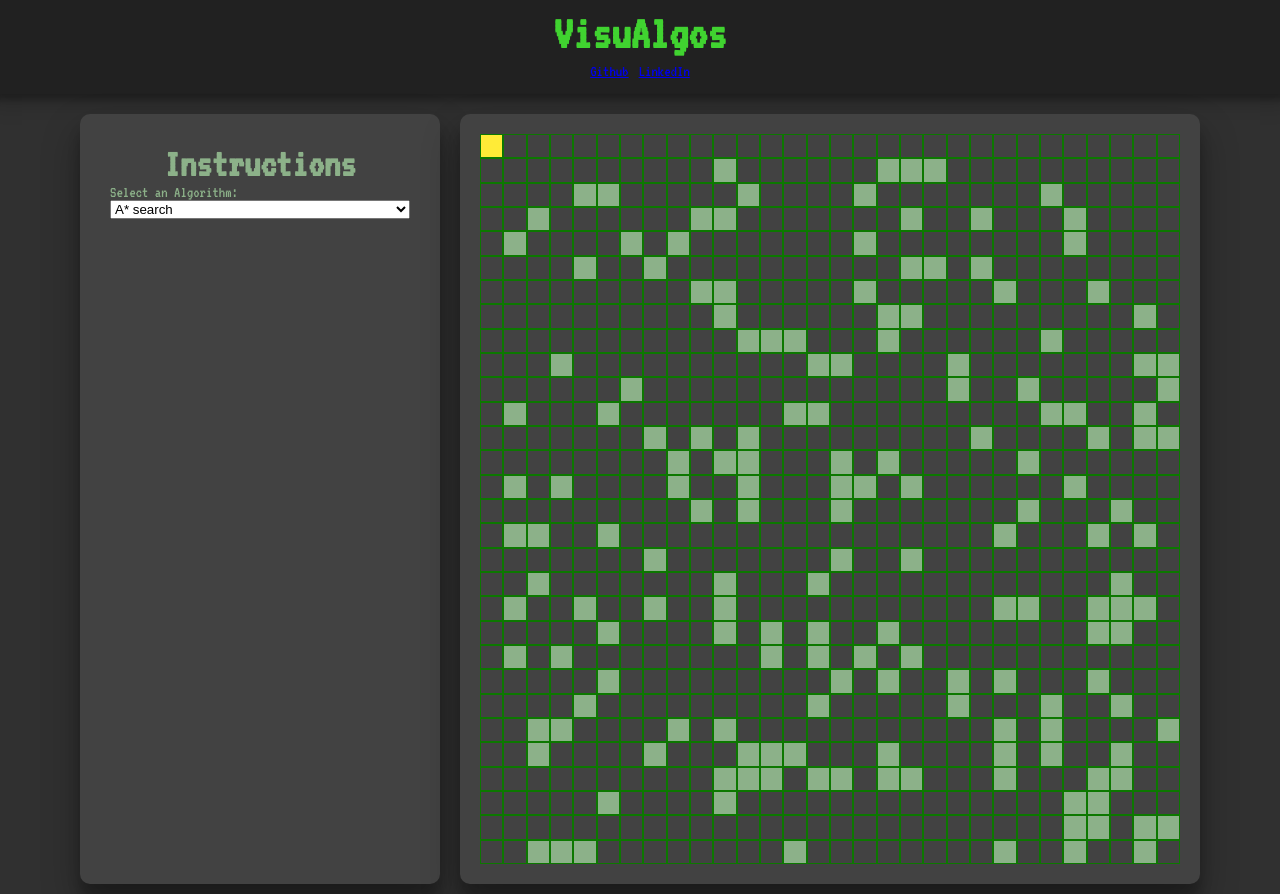
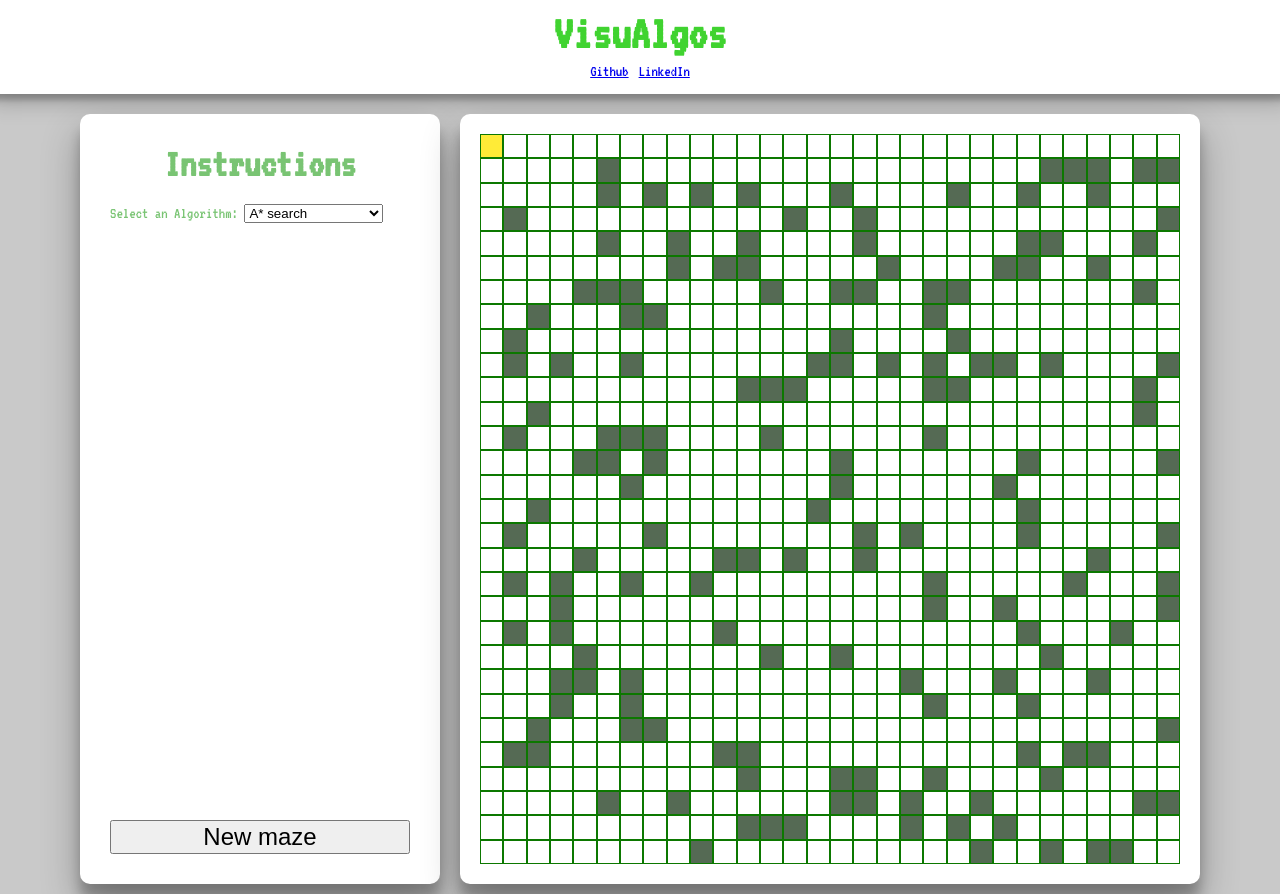
Before and after one commit to justinsuen/visualgos, a PHP site: page / in a window 1280 px wide. Run offline with PHP 8.4, Linux system fonts and the light colour scheme; style sheets or scripts are compiled from the project's sources; some libraries are stand-ins or nearby versions.

Commit message:
Add new maze button and refactor

```diff
--- a/index.html
+++ b/index.html
@@ -20,12 +20,15 @@
   <div id="content">
     <div class="sidebar">
       <h2>Instructions</h2>
+      <div class="options">
         <label>Select an Algorithm:</label>
         <select id="selectAlgo" name="selectAlgo">
           <option value="AStar">A* search</option>
           <option value="BFS">Breadth-first search</option>
           <option value="DFS">Depth-first search</option>
         </select>
+      </div>
+      <button id="new-maze-btn">New maze</button>
     </div>
     <div id="main">
       <div id="grid">Loading grid...</div>
--- a/javascript/main.js
+++ b/javascript/main.js
@@ -14,7 +14,7 @@
 class Graph {
   constructor($graph) {
     this.$graph = $graph;
-    this.algo = null;
+    this.algo = AStar;
     this.grid = [];
     this.nodes = [];
 
@@ -24,6 +24,16 @@
 
     $graph.empty();
 
+    this.newGrid = this.newGrid.bind(this);
+    this.newGrid($graph);
+
+    this.searchGraph = new SearchGraph(this.nodes);
+
+    this.$cells = $graph.find(".grid-cell");
+    this.$cells.bind("click", (e) => this.clickCell($(e.target)));
+  }
+
+  newGrid($graph) {
     const gridSize = 30;
     const $cellTemplate = $("<div />");
 
@@ -59,11 +69,6 @@
       this.grid.push(gridRow);
       this.nodes.push(nodeRow);
     }
-
-    this.searchGraph = new SearchGraph(this.nodes);
-
-    this.$cells = $graph.find(".grid-cell");
-    this.$cells.bind("click", (e) => this.clickCell($(e.target)));
   }
 
   changeAlgo() {
--- a/styles/index.css
+++ b/styles/index.css
@@ -4,7 +4,7 @@
 *  color: #38912E
 *  color: #095A00
 *  path: #52FF44
-*  blocks: #8CB189
+*  blocks: #556A54
 */
 
 @import url('https://fonts.googleapis.com/css?family=VT323');
@@ -20,7 +20,7 @@
   flex-direction: column;
   justify-content: flex-start;
   align-items: center;
-  background-color: #303030;
+  background-color: #C9C9C9;
 }
 
 #header {
@@ -28,7 +28,7 @@
   display: flex;
   flex-direction: column;
   align-items: center;
-  background-color: #212121;
+  background-color: #FFFFFF;
 
   font-family: "VT323";
   color: #40D330;
@@ -61,37 +61,43 @@
   overflow: visible;
 }
 
+#main {
+  width: 700px;
+  border-radius: 10px;
+  padding: 20px;
+  background-color: #FFFFFF;
+  box-shadow: 0 19px 38px rgba(0,0,0,0.30), 0 15px 12px rgba(0,0,0,0.22);
+}
+
 .sidebar {
   display: flex;
   flex-direction: column;
   width: 300px;
   margin-right: 20px;
-  padding: 20px;
+
+  padding: 30px;
+  font-family: "VT323";
+  color: #79C473;
 
   border-radius: 10px;
-  background-color: #424242;
+  background-color: #FFFFFF;
   box-shadow: 0 19px 38px rgba(0,0,0,0.30), 0 15px 12px rgba(0,0,0,0.22);
 }
 
-#main {
-  width: 700px;
-  border-radius: 10px;
-  padding: 20px;
-  background-color: #424242;
-  box-shadow: 0 19px 38px rgba(0,0,0,0.30), 0 15px 12px rgba(0,0,0,0.22);
-}
-
-.sidebar {
-  padding: 30px;
-  font-family: "VT323";
-  color: #8CB189;
-}
-
 .sidebar h2 {
-  margin: 0;
+  margin: 0 0 20px 0;
   padding: 0;
   font-size: 250%;
   text-align: center;
+}
+
+.sidebar .options {
+  flex: 1;
+}
+
+#new-maze-btn {
+  width: 100%;
+  font-size: 150%;
 }
 
 #grid {
@@ -122,7 +128,7 @@
 }
 
 .block {
-  background-color: #8CB189;
+  background-color: #556A54;
 }
 
 .clear { clear: both; }
```
Lines whose indentation alone changed are shown as unchanged.
